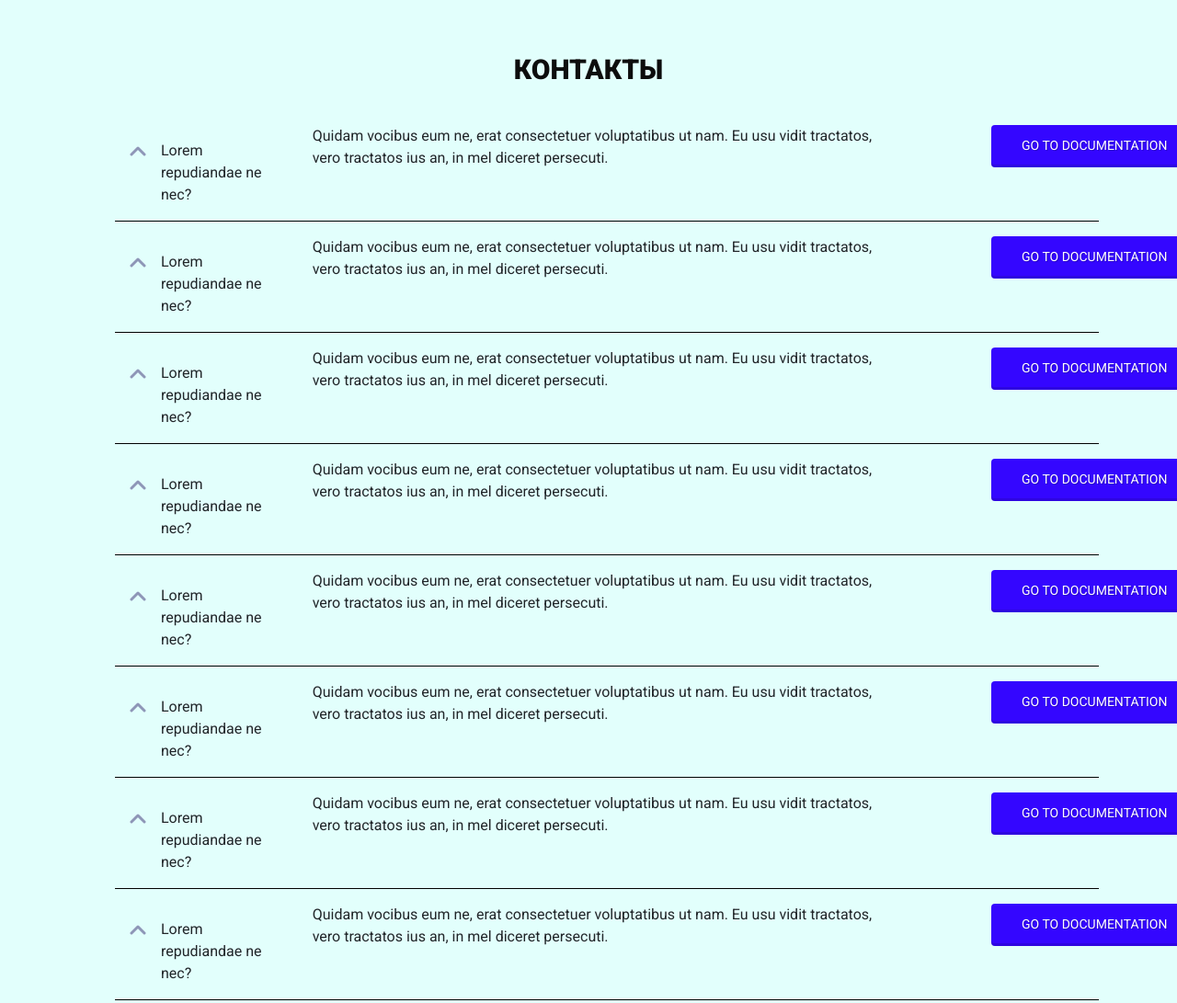
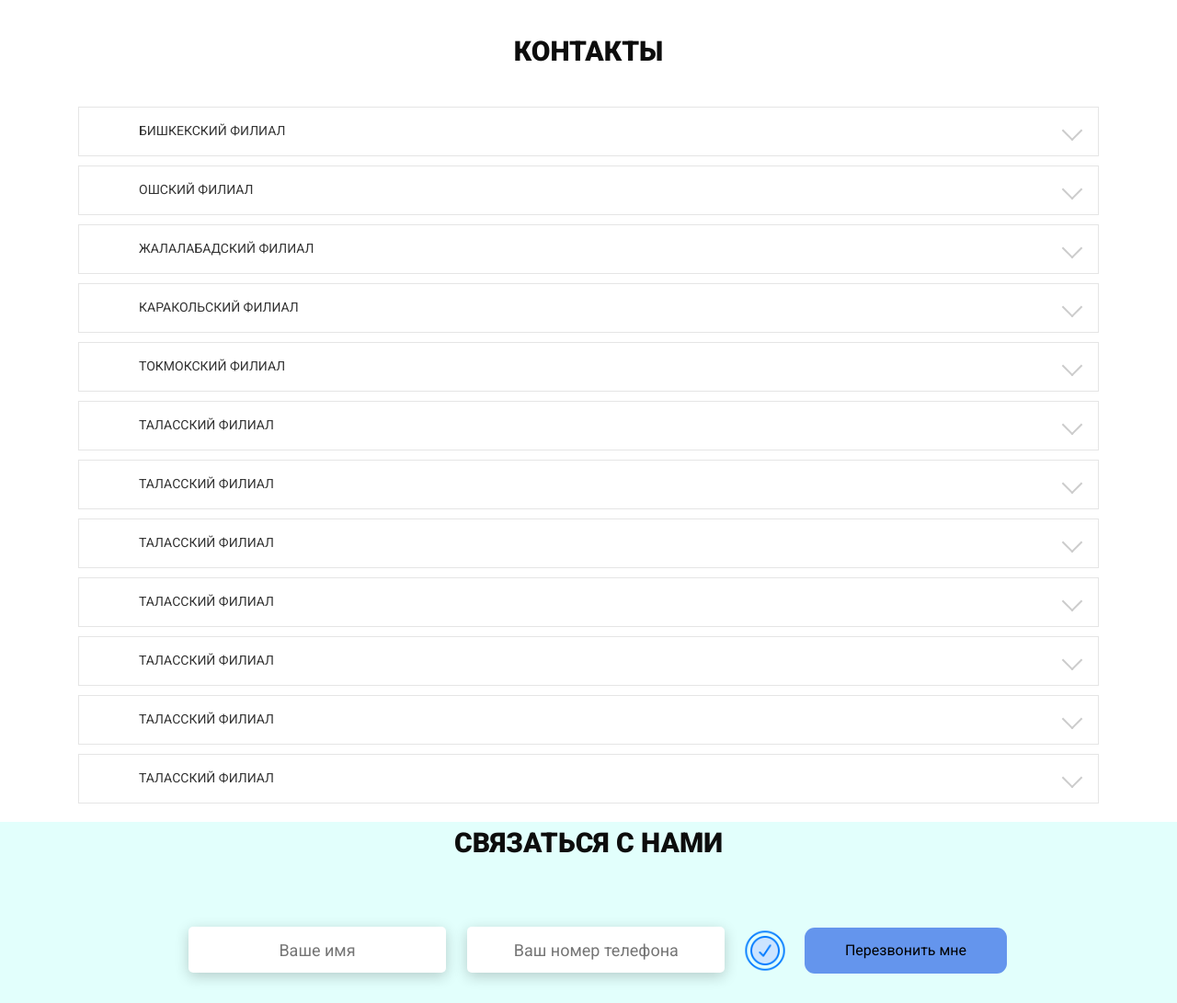
Before and after one commit to luciusum/magazine, a website: page src/index.html in a window 1280 px wide. Shown: the part 2924-4015 px from the top of the page at 92% size. Drawn offline with nearby package versions, Linux system fonts and the light colour scheme.

Commit message:
tabs and acc

```diff
--- a/src/index.html
+++ b/src/index.html
@@ -50,7 +50,6 @@
                     </div>
                 </div>
                 <div class="col-6 col-md-3">
-                    <!-- <a href="tel:84957970988" class="xs-visible subheader_phone">8 495 797 09 88</a> -->
                     <button data-modal="consultation" class="btn subheader_btn">заказать звонок</button>
                 </div>
             </div>
@@ -75,13 +74,13 @@
     <section class="carousel">
         <div class="container">
             <div class="carousel__inner">
-                <div>
+                <div style="outline: none !important;">
                     <img src="img/slider.jpg" alt="slide">
                 </div>
-                <div>
+                <div style="outline: none !important;">
                     <img src="img/slide.jpg" alt="slide">
                 </div>
-                <div>
+                <div style="outline: none !important;">
                     <img src="img/slider.jpg" alt="slide">
                 </div>
             </div>
@@ -405,172 +404,125 @@
             </div>
         </div>
     </section>
-    <section class="contacts">
-        <div class="container">
-            <h2 class="title title__contacts">Контакты</h2>
-            <div class="contacts__wrapper">
-                <ul class="contacts__accordion">
-                    <li class="contacts__accordion__item">
-                        <div class="contacts__accordion__item-trigger">
-                            <div class="contacts__accordion__item-trigger-icon">
-                                <svg width="18" height="11" viewBox="0 0 18 11" fill="none" xmlns="http://www.w3.org/2000/svg">
-                                    <path class="luc" d="M16 9L9 2L2 9" stroke-width="3" stroke-linecap="round" stroke-linejoin="round"/>
-                                    </svg>
+            <section class="contacts">
+                <h2 class="title title__contacts">Контакты</h2>
+                <div class="container">
+                    <div class="accordion">
+                        <div class="accordion__item" data-collapse="#wedo_1">
+                            <div class="accordion__header">
+                                <div class="accordion__title">Бишкекский филиал</div>
                             </div>
-                            <div class="contacts__accordion__item-trigger-text">Lorem repudiandae ne nec?</div>
-                        </div>
-                        <div class="contacts__accordion__item-content">
-                            <div class="contacts__accordion__item-content-text">
-                                Quidam vocibus eum ne, erat consectetuer voluptatibus ut nam. Eu usu vidit tractatos, vero tractatos ius an, in mel diceret persecuti.
-                            </div>
-                            <div class="contacts__accordion__item-content-btn">
-                                <button href="#" class="subheader_btn subheader_btn-contacts">Go to documentation</button>
+                            <div class="accordion__content" id="wedo_1">
+                                <p>г. Бишкек
+                                    12 мкр, 29
+                                    (Торговый Центр "ДК")
+                                    0700 009010, 0555 606070
+                                    0312 892508, 0312 892514</p>
                             </div>
                         </div>
-                    </li>
-                </ul>
-                <ul class="contacts__accordion">
-                    <li class="contacts__accordion__item">
-                        <div class="contacts__accordion__item-trigger">
-                            <div class="contacts__accordion__item-trigger-icon">
-                                <svg width="18" height="11" viewBox="0 0 18 11" fill="none" xmlns="http://www.w3.org/2000/svg">
-                                    <path class="luc" d="M16 9L9 2L2 9" stroke-width="3" stroke-linecap="round" stroke-linejoin="round"/>
-                                    </svg>
+
+                        <div class="accordion__item" data-collapse="#wedo_2">
+                            <div class="accordion__header">
+                                <div class="accordion__title">Ошский филиал</div>
                             </div>
-                            <div class="contacts__accordion__item-trigger-text">Lorem repudiandae ne nec?</div>
-                        </div>
-                        <div class="contacts__accordion__item-content">
-                            <div class="contacts__accordion__item-content-text">
-                                Quidam vocibus eum ne, erat consectetuer voluptatibus ut nam. Eu usu vidit tractatos, vero tractatos ius an, in mel diceret persecuti.
-                            </div>
-                            <div class="contacts__accordion__item-content-btn">
-                                <button href="#" class="subheader_btn subheader_btn-contacts">Go to documentation</button>
+                            <div class="accordion__content" id="wedo_2">
+                                <p>г. Ош
+                                    ул. Масалиева 58/3 0557 105 707, 0559 993 590</p>
                             </div>
                         </div>
-                    </li>
-                </ul>
-                <ul class="contacts__accordion">
-                    <li class="contacts__accordion__item">
-                        <div class="contacts__accordion__item-trigger">
-                            <div class="contacts__accordion__item-trigger-icon">
-                                <svg width="18" height="11" viewBox="0 0 18 11" fill="none" xmlns="http://www.w3.org/2000/svg">
-                                    <path class="luc" d="M16 9L9 2L2 9" stroke-width="3" stroke-linecap="round" stroke-linejoin="round"/>
-                                    </svg>
+
+                        <div class="accordion__item" data-collapse="#wedo_3">
+                            <div class="accordion__header">
+                                <div class="accordion__title">Жалалабадский филиал</div>
                             </div>
-                            <div class="contacts__accordion__item-trigger-text">Lorem repudiandae ne nec?</div>
-                        </div>
-                        <div class="contacts__accordion__item-content">
-                            <div class="contacts__accordion__item-content-text">
-                                Quidam vocibus eum ne, erat consectetuer voluptatibus ut nam. Eu usu vidit tractatos, vero tractatos ius an, in mel diceret persecuti.
-                            </div>
-                            <div class="contacts__accordion__item-content-btn">
-                                <button href="#" class="subheader_btn subheader_btn-contacts">Go to documentation</button>
+                            <div class="accordion__content" id="wedo_3">
+                                <p>г. Жалал-абад
+                                    мкр. Спутник, ул. Жени Жок 33Б 03722 52730, 0771 882000</p>
                             </div>
                         </div>
-                    </li>
-                </ul>
-                <ul class="contacts__accordion">
-                    <li class="contacts__accordion__item">
-                        <div class="contacts__accordion__item-trigger">
-                            <div class="contacts__accordion__item-trigger-icon">
-                                <svg width="18" height="11" viewBox="0 0 18 11" fill="none" xmlns="http://www.w3.org/2000/svg">
-                                    <path class="luc" d="M16 9L9 2L2 9" stroke-width="3" stroke-linecap="round" stroke-linejoin="round"/>
-                                    </svg>
+                        <div class="accordion__item" data-collapse="#wedo_4">
+                            <div class="accordion__header">
+                                <div class="accordion__title">Каракольский филиал</div>
                             </div>
-                            <div class="contacts__accordion__item-trigger-text">Lorem repudiandae ne nec?</div>
-                        </div>
-                        <div class="contacts__accordion__item-content">
-                            <div class="contacts__accordion__item-content-text">
-                                Quidam vocibus eum ne, erat consectetuer voluptatibus ut nam. Eu usu vidit tractatos, vero tractatos ius an, in mel diceret persecuti.
-                            </div>
-                            <div class="contacts__accordion__item-content-btn">
-                                <button href="#" class="subheader_btn subheader_btn-contacts">Go to documentation</button>
+                            <div class="accordion__content" id="wedo_4">
+                                <p>г. Каракол
+                                    ул. Абдрахманова 142 0557 565195, 0707 565195</p>
                             </div>
                         </div>
-                    </li>
-                </ul>
-                <ul class="contacts__accordion">
-                    <li class="contacts__accordion__item">
-                        <div class="contacts__accordion__item-trigger">
-                            <div class="contacts__accordion__item-trigger-icon">
-                                <svg width="18" height="11" viewBox="0 0 18 11" fill="none" xmlns="http://www.w3.org/2000/svg">
-                                    <path class="luc" d="M16 9L9 2L2 9" stroke-width="3" stroke-linecap="round" stroke-linejoin="round"/>
-                                    </svg>
+                        <div class="accordion__item" data-collapse="#wedo_6">
+                            <div class="accordion__header">
+                                <div class="accordion__title">Токмокский филиал</div>
                             </div>
-                            <div class="contacts__accordion__item-trigger-text">Lorem repudiandae ne nec?</div>
-                        </div>
-                        <div class="contacts__accordion__item-content">
-                            <div class="contacts__accordion__item-content-text">
-                                Quidam vocibus eum ne, erat consectetuer voluptatibus ut nam. Eu usu vidit tractatos, vero tractatos ius an, in mel diceret persecuti.
-                            </div>
-                            <div class="contacts__accordion__item-content-btn">
-                                <button href="#" class="subheader_btn subheader_btn-contacts">Go to documentation</button>
+                            <div class="accordion__content" id="wedo_6">
+                                <p>г. Токмок
+                                    ул. Шамшинская 36 0557 106955, 0702 852862</p>
                             </div>
                         </div>
-                    </li>
-                </ul>
-                <ul class="contacts__accordion">
-                    <li class="contacts__accordion__item">
-                        <div class="contacts__accordion__item-trigger">
-                            <div class="contacts__accordion__item-trigger-icon">
-                                <svg width="18" height="11" viewBox="0 0 18 11" fill="none" xmlns="http://www.w3.org/2000/svg">
-                                    <path class="luc" d="M16 9L9 2L2 9" stroke-width="3" stroke-linecap="round" stroke-linejoin="round"/>
-                                    </svg>
+                        <div class="accordion__item" data-collapse="#wedo_7">
+                            <div class="accordion__header">
+                                <div class="accordion__title">Таласский филиал</div>
                             </div>
-                            <div class="contacts__accordion__item-trigger-text">Lorem repudiandae ne nec?</div>
-                        </div>
-                        <div class="contacts__accordion__item-content">
-                            <div class="contacts__accordion__item-content-text">
-                                Quidam vocibus eum ne, erat consectetuer voluptatibus ut nam. Eu usu vidit tractatos, vero tractatos ius an, in mel diceret persecuti.
-                            </div>
-                            <div class="contacts__accordion__item-content-btn">
-                                <button href="#" class="subheader_btn subheader_btn-contacts">Go to documentation</button>
+                            <div class="accordion__content" id="wedo_7">
+                                <p>г. Талас
+                                    ул. Чубак Сатаева 79 0703 169696, 0999 403160</p>
                             </div>
                         </div>
-                    </li>
-                </ul>
-                <ul class="contacts__accordion">
-                    <li class="contacts__accordion__item">
-                        <div class="contacts__accordion__item-trigger">
-                            <div class="contacts__accordion__item-trigger-icon">
-                                <svg width="18" height="11" viewBox="0 0 18 11" fill="none" xmlns="http://www.w3.org/2000/svg">
-                                    <path class="luc" d="M16 9L9 2L2 9" stroke-width="3" stroke-linecap="round" stroke-linejoin="round"/>
-                                    </svg>
+                        <div class="accordion__item" data-collapse="#wedo_8">
+                            <div class="accordion__header">
+                                <div class="accordion__title">Таласский филиал</div>
                             </div>
-                            <div class="contacts__accordion__item-trigger-text">Lorem repudiandae ne nec?</div>
-                        </div>
-                        <div class="contacts__accordion__item-content">
-                            <div class="contacts__accordion__item-content-text">
-                                Quidam vocibus eum ne, erat consectetuer voluptatibus ut nam. Eu usu vidit tractatos, vero tractatos ius an, in mel diceret persecuti.
-                            </div>
-                            <div class="contacts__accordion__item-content-btn">
-                                <button href="#" class="subheader_btn subheader_btn-contacts">Go to documentation</button>
+                            <div class="accordion__content" id="wedo_8">
+                                <p>г. Талас
+                                    ул. Чубак Сатаева 79 0703 169696, 0999 403160</p>
                             </div>
                         </div>
-                    </li>
-                </ul>
-                <ul class="contacts__accordion">
-                    <li class="contacts__accordion__item">
-                        <div class="contacts__accordion__item-trigger">
-                            <div class="contacts__accordion__item-trigger-icon">
-                                <svg width="18" height="11" viewBox="0 0 18 11" fill="none" xmlns="http://www.w3.org/2000/svg">
-                                    <path class="luc" d="M16 9L9 2L2 9" stroke-width="3" stroke-linecap="round" stroke-linejoin="round"/>
-                                    </svg>
+                        <div class="accordion__item" data-collapse="#wedo_9">
+                            <div class="accordion__header">
+                                <div class="accordion__title">Таласский филиал</div>
                             </div>
-                            <div class="contacts__accordion__item-trigger-text">Lorem repudiandae ne nec?</div>
-                        </div>
-                        <div class="contacts__accordion__item-content">
-                            <div class="contacts__accordion__item-content-text">
-                                Quidam vocibus eum ne, erat consectetuer voluptatibus ut nam. Eu usu vidit tractatos, vero tractatos ius an, in mel diceret persecuti.
-                            </div>
-                            <div class="contacts__accordion__item-content-btn">
-                                <button href="#" class="subheader_btn subheader_btn-contacts">Go to documentation</button>
+                            <div class="accordion__content" id="wedo_9">
+                                <p>г. Талас
+                                    ул. Чубак Сатаева 79 0703 169696, 0999 403160</p>
                             </div>
                         </div>
-                    </li>
-                </ul>
-            </div>
-            </div>
+                        <div class="accordion__item" data-collapse="#wedo_10">
+                            <div class="accordion__header">
+                                <div class="accordion__title">Таласский филиал</div>
+                            </div>
+                            <div class="accordion__content" id="wedo_10">
+                                <p>г. Талас
+                                    ул. Чубак Сатаева 79 0703 169696, 0999 403160</p>
+                            </div>
+                        </div>
+                        <div class="accordion__item" data-collapse="#wedo_11">
+                            <div class="accordion__header">
+                                <div class="accordion__title">Таласский филиал</div>
+                            </div>
+                            <div class="accordion__content" id="wedo_11">
+                                <p>г. Талас
+                                    ул. Чубак Сатаева 79 0703 169696, 0999 403160</p>
+                            </div>
+                        </div>
+                        <div class="accordion__item" data-collapse="#wedo_12">
+                            <div class="accordion__header">
+                                <div class="accordion__title">Таласский филиал</div>
+                            </div>
+                            <div class="accordion__content" id="wedo_12">
+                                <p>г. Талас
+                                    ул. Чубак Сатаева 79 0703 169696, 0999 403160</p>
+                            </div>
+                        </div>
+                        <div class="accordion__item" data-collapse="#wedo_13">
+                            <div class="accordion__header">
+                                <div class="accordion__title">Таласский филиал</div>
+                            </div>
+                            <div class="accordion__content" id="wedo_13">
+                                <p>г. Талас
+                                    ул. Чубак Сатаева 79 0703 169696, 0999 403160</p>
+                            </div>
+                        </div>
+                    </div>
+                </div>
     </section>
 
     <section class="order">
--- a/src/js/script.js
+++ b/src/js/script.js
@@ -9,10 +9,17 @@ $(document).ready(function(){
         prevArrow: '<button type="button" class="slick-prev"><img src="icons/left.svg"></button>',
         nextArrow: '<button type="button" class="slick-next"><img src="icons/right.svg"></button>',
     });
-
     $('ul.catalog__tabs').on('click', 'li:not(.catalog__tab_active)', function() {
         $(this)
           .addClass('catalog__tab_active').siblings().removeClass('catalog__tab_active')
           .closest('div.container').find('div.catalog__content').removeClass('catalog__content_active').eq($(this).index()).addClass('catalog__content_active');
     });
+    $("[data-collapse]").on("click", function(event) {
+        event.preventDefault();
+
+        var $this = $(this),
+            blockId = $this.data('collapse');
+        $(blockId).slideToggle();
+        $this.toggleClass("active");
+    });
 });
--- a/src/sass/contacts/_contacts.scss
+++ b/src/sass/contacts/_contacts.scss
@@ -1,42 +1,110 @@
 
-.contacts {
-    background: $container-color;
-    padding-top: 20px;
-    padding-bottom: 20px;
-    margin: 0 auto;
-    &__wrapper {
-        .contacts__accordion {
-            list-style-type: none;
-            &__item {
-                display: flex;
-                border-bottom: 1px solid #000;
-                // &--active {
-                //     .luc {
-                //         stroke: #495274;
+// .contacts {
+//     background: $container-color;
+//     padding-top: 20px;
+//     padding-bottom: 20px;
+//     margin: 0 auto;
+//     &__wrapper {
+//         .contacts__accordion {
+//             list-style-type: none;
+//             &__item {
+//                 display: flex;
+//                 border-bottom: 1px solid #000;
+//                 // &--active {
+//                 //     .luc {
+//                 //         stroke: #495274;
+//                 //     }
+//                 // }
+//                 &-trigger {
+//                     display: flex;
+//                     cursor: pointer;
+//                     padding: 16px;
+//                     &-icon{
+//                         margin-right: 16px;
+//                         .luc {
+//                             stroke: #8e96b7;
+//                         }
+//                     }
+//                 }
+//                 &-content {
+//                     display: flex;
+//                     padding: 0 16px 16px;
+//                     &-text {
+//                         flex-grow: 1;
+//                     }
+//                     &-btn {
+//                         display: block;
+//                     }
+//                 }
+//             }
+//         }
 //     }
 // }
-                &-trigger {
-                    display: flex;
-                    cursor: pointer;
-                    padding: 16px;
-                    &-icon{
-                        margin-right: 16px;
-                        .luc {
-                            stroke: #8e96b7;
+.accordion__item {
+    margin-bottom: 10px;
+    border: 1px solid #e5e5e5;
 }
-                    }
-                }
-                &-content {
-                    display: flex;
-                    padding: 0 16px 16px;
-                    &-text {
-                        flex-grow: 1;
-                    }
-                    &-btn {
+
+.accordion__item.active .accordion__content {
     display: block;
 }
+
+.accordion__item.active .accordion__header {
+    border-bottom-color: #e5e5e5;
 }
+
+.accordion__item.active .accordion__header:after {
+    transform: translateY(-50%) rotate(-45deg);
+    margin-top: 5px;
 }
+
+.accordion__header {
+    padding: 15px 20px 15px 65px;
+    position: relative;
+
+    border-bottom: 1px solid transparent;
+    cursor: pointer;
 }
+
+.accordion__header:after {
+    content: "";
+    display: block;
+    width: 16px;
+    height: 16px;
+
+    border-top: 2px solid #ccc;
+    border-right: 2px solid #ccc;
+
+    position: absolute;
+    top: 50%;
+    right: 20px;
+    z-index: 1;
+    transition: 1s all;
+
+    transform: translateY(-50%) rotate(135deg);
 }
+
+.accordion__icon {
+    position: absolute;
+    top: 50%;
+    left: 20px;
+    z-index: 1;
+
+    transform: translateY(-50%);
 }
+
+.accordion__content {
+    padding: 15px 20px;
+    display: none;
+
+    font-size: 15px;
+    color: #999;
+    font-style: italic;
+    font-weight: 300;
+}
+
+.accordion__title {
+    font-size: 14px;
+    color: #333;
+    text-transform: uppercase;
+}
```
Also changed, not shown: src/css/style.min.css. Lines whose indentation alone changed are shown as unchanged.
